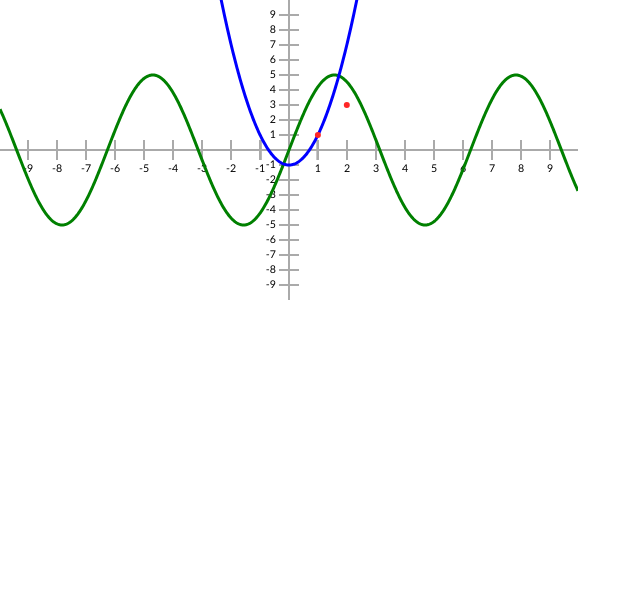
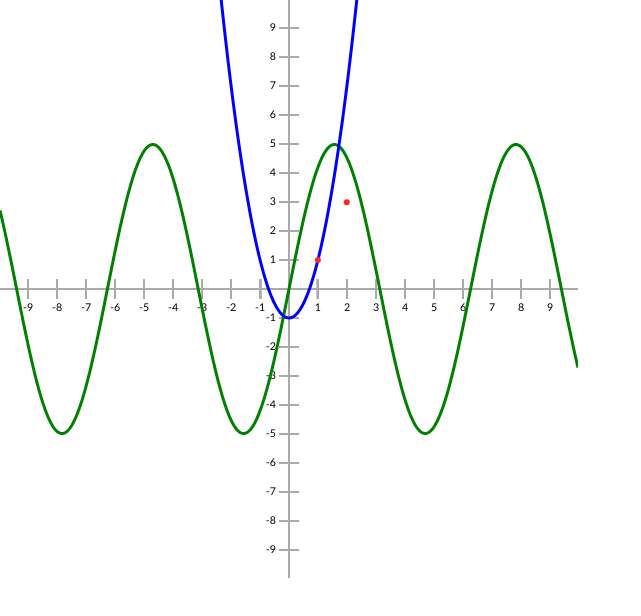
Before and after one commit to TheOnionSeed/TensorFlow_Linear_Regression, a plain HTML site: page index.html in a window 1280 px wide. Shown: the whole page, without its empty margins (0-641 px from the left). Drawn offline with Linux system fonts and the light colour scheme.

Commit message:
chnaged canvas size

```diff
--- a/index.html
+++ b/index.html
@@ -10,7 +10,7 @@
     </style>
   </head>
   <body>
-    <canvas id="myCanvas" width="578" height="300"></canvas>
+    <canvas id="myCanvas" width="578" height="578"></canvas>
     <script>
       function Graph(config) {
         // user defined properties
```
